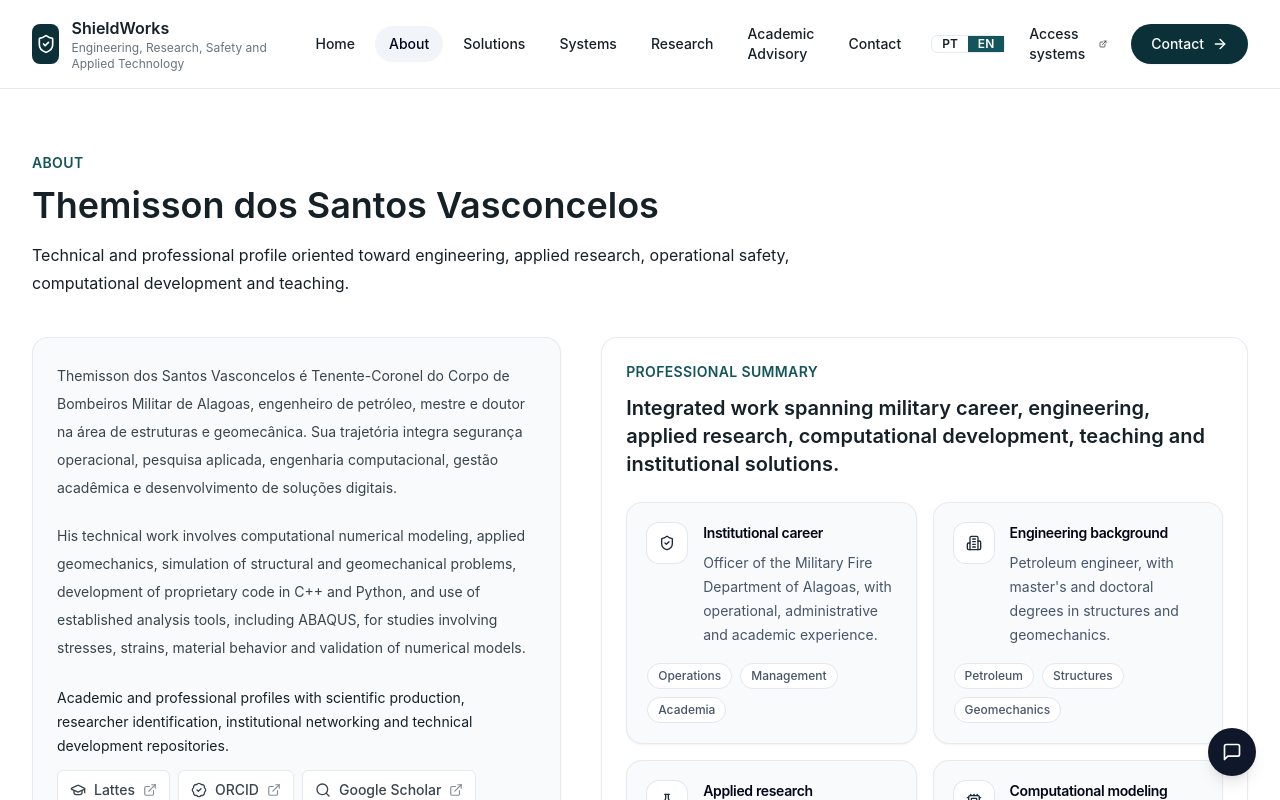
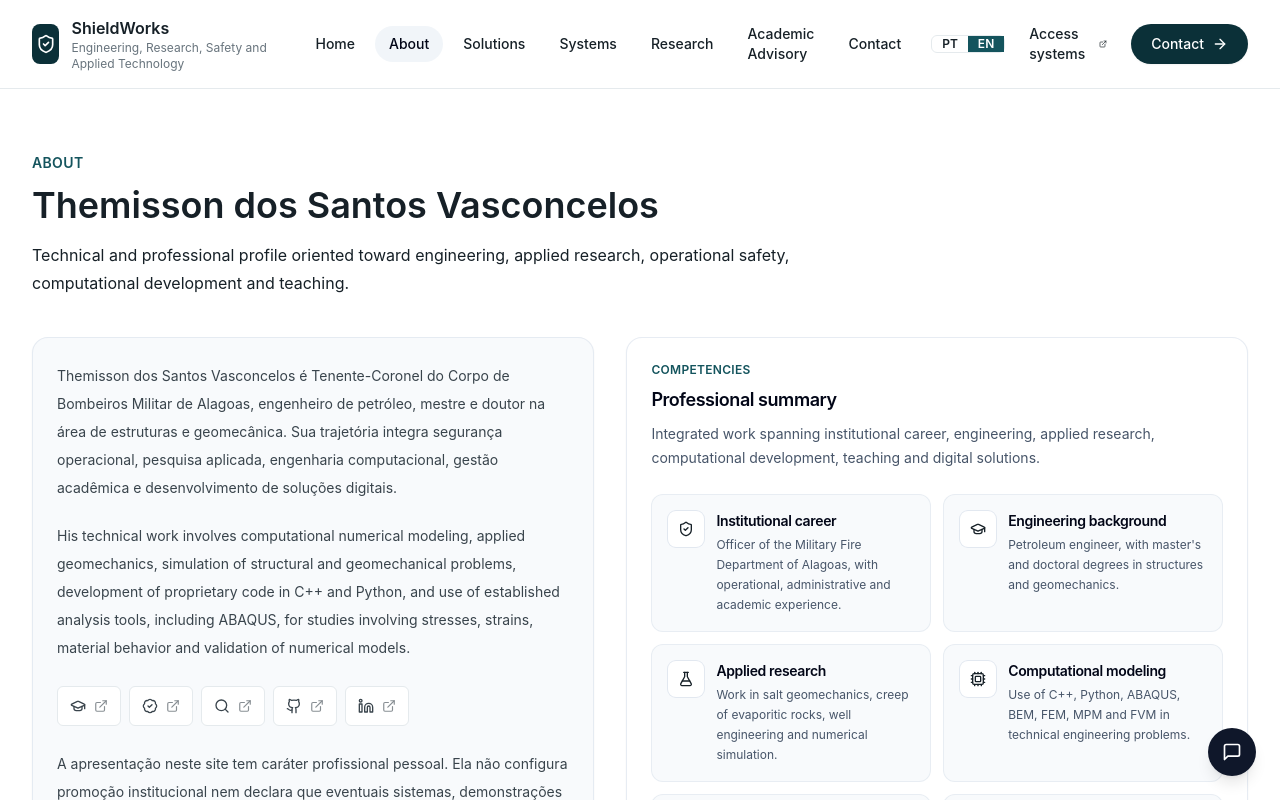
Before and after one commit to Themisson/shieldworks, a Next.js app: page /sobre in a window 1280 px wide. Shown: the top 800 px of the page. Built offline with nearby package versions, Linux system fonts and the light colour scheme.

Commit message:
Extract profile highlights component

```diff
--- a/src/app/sobre/page.tsx
+++ b/src/app/sobre/page.tsx
@@ -1,16 +1,7 @@
 import type { Metadata } from "next";
-import {
-  BookOpenCheck,
-  Building2,
-  Code2,
-  Cpu,
-  FlaskConical,
-  GraduationCap,
-  PanelsTopLeft,
-  SearchCheck,
-  ShieldCheck
-} from "lucide-react";
+import { Code2, GraduationCap, SearchCheck } from "lucide-react";
 import { ProfessionalLinks } from "@/components/ProfessionalLinks";
+import { ProfileHighlights } from "@/components/ProfileHighlights";
 import { CardShell } from "@/components/card";
 import { SectionTitle } from "@/components/section-title";
 
@@ -19,49 +10,6 @@ export const metadata: Metadata = {
   description:
     "Trajetória profissional e acadêmica de Themisson dos Santos Vasconcelos, com atuação em engenharia computacional, geomecânica, segurança operacional, pesquisa aplicada e sistemas institucionais."
 };
-
-const professionalSynthesis = [
-  {
-    title: "Carreira institucional",
-    description:
-      "Oficial do Corpo de Bombeiros Militar de Alagoas, com experiência operacional, administrativa e acadêmica.",
-    icon: ShieldCheck,
-    tags: ["Operações", "Gestão", "Academia"]
-  },
-  {
-    title: "Formação em engenharia",
-    description: "Engenheiro de petróleo, mestre e doutor na área de estruturas e geomecânica.",
-    icon: Building2,
-    tags: ["Petróleo", "Estruturas", "Geomecânica"]
-  },
-  {
-    title: "Pesquisa aplicada",
-    description:
-      "Atuação em geomecânica salina, fluência de rochas evaporíticas, engenharia de poços e simulação numérica.",
-    icon: FlaskConical,
-    tags: ["Geomecânica", "Poços", "Simulação"]
-  },
-  {
-    title: "Modelagem computacional",
-    description: "Uso de C++, Python, ABAQUS, BEM, FEM, MPM e FVM em problemas técnicos de engenharia.",
-    icon: Cpu,
-    tags: ["C++", "Python", "ABAQUS"]
-  },
-  {
-    title: "Ensino e metodologia",
-    description:
-      "Instrutor de TCC e Metodologia Científica desde 2019, com acompanhamento de projetos, artigos, relatórios e bancas.",
-    icon: BookOpenCheck,
-    tags: ["TCC", "Metodologia", "Bancas"]
-  },
-  {
-    title: "Tecnologia institucional",
-    description:
-      "Desenvolvimento de sistemas, rotinas digitais, automação documental e apoio à gestão acadêmica.",
-    icon: PanelsTopLeft,
-    tags: ["Sistemas", "Documentos", "Gestão"]
-  }
-];
 
 export default function SobrePage() {
   return (
@@ -72,7 +20,7 @@ export default function SobrePage() {
           title="Themisson dos Santos Vasconcelos"
           description="Perfil técnico-profissional orientado por engenharia, pesquisa aplicada, segurança operacional, desenvolvimento computacional e ensino."
         />
-        <div className="mt-10 grid gap-10 lg:grid-cols-[0.9fr_1.1fr]">
+        <div className="mt-10 grid gap-8 lg:grid-cols-[0.95fr_1.05fr]">
           <div className="rounded-2xl border border-slate-200/80 bg-slate-50 p-6 shadow-sm">
             <p className="text-sm leading-7 text-graphite-700">
               Themisson dos Santos Vasconcelos é Tenente-Coronel do Corpo de Bombeiros Militar de Alagoas,
@@ -87,7 +35,7 @@ export default function SobrePage() {
               deformações, comportamento de materiais e validação de modelos numéricos.
             </p>
             <div className="mt-6">
-              <ProfessionalLinks />
+              <ProfessionalLinks compact />
             </div>
             <p className="mt-6 text-sm leading-7 text-graphite-700">
               A apresentação neste site tem caráter profissional pessoal. Ela não configura promoção institucional
@@ -95,41 +43,7 @@ export default function SobrePage() {
               ou de qualquer órgão público.
             </p>
           </div>
-          <div className="rounded-2xl border border-slate-200/80 bg-white p-6 shadow-sm">
-            <p className="text-sm font-semibold uppercase tracking-wide text-petroleum-700">Síntese profissional</p>
-            <h2 className="mt-3 text-xl font-semibold tracking-normal text-graphite-900">
-              Atuação integrada entre carreira militar, engenharia, pesquisa aplicada, desenvolvimento computacional,
-              docência e soluções institucionais.
-            </h2>
-            <div className="mt-6 grid gap-4 sm:grid-cols-2">
-              {professionalSynthesis.map((item) => (
-                <article
-                  key={item.title}
-                  className="group rounded-2xl border border-slate-200/80 bg-slate-50 p-5 shadow-sm transition-all duration-200 hover:-translate-y-0.5 hover:border-slate-300 hover:bg-white hover:shadow-md"
-                >
-                  <div className="flex items-start gap-4">
-                    <div className="flex h-10 w-10 shrink-0 items-center justify-center rounded-xl bg-white text-slate-800 ring-1 ring-slate-200 transition-colors group-hover:bg-slate-900 group-hover:text-white">
-                      <item.icon className="h-4 w-4" aria-hidden="true" />
-                    </div>
-                    <div>
-                      <h3 className="text-sm font-semibold tracking-tight text-slate-950">{item.title}</h3>
-                      <p className="mt-2 text-sm leading-6 text-slate-600">{item.description}</p>
-                    </div>
-                  </div>
-                  <div className="mt-4 flex flex-wrap gap-2">
-                    {item.tags.map((tag) => (
-                      <span
-                        key={tag}
-                        className="inline-flex items-center rounded-full border border-slate-200 bg-white px-2.5 py-1 text-xs font-medium text-slate-600"
-                      >
-                        {tag}
-                      </span>
-                    ))}
-                  </div>
-                </article>
-              ))}
-            </div>
-          </div>
+          <ProfileHighlights />
         </div>
         <div className="mt-12 grid gap-6 md:grid-cols-3">
           <CardShell
--- /dev/null
+++ b/src/components/ProfileHighlights.tsx
@@ -0,0 +1,83 @@
+import type { LucideIcon } from "lucide-react";
+import { BookOpenCheck, Cpu, FlaskConical, GraduationCap, PanelsTopLeft, ShieldCheck } from "lucide-react";
+
+type ProfileHighlight = {
+  title: string;
+  description: string;
+  icon: LucideIcon;
+};
+
+const profileHighlights: ProfileHighlight[] = [
+  {
+    title: "Carreira institucional",
+    description:
+      "Oficial do Corpo de Bombeiros Militar de Alagoas, com experiência operacional, administrativa e acadêmica.",
+    icon: ShieldCheck
+  },
+  {
+    title: "Formação em engenharia",
+    description: "Engenheiro de petróleo, mestre e doutor na área de estruturas e geomecânica.",
+    icon: GraduationCap
+  },
+  {
+    title: "Pesquisa aplicada",
+    description:
+      "Atuação em geomecânica salina, fluência de rochas evaporíticas, engenharia de poços e simulação numérica.",
+    icon: FlaskConical
+  },
+  {
+    title: "Modelagem computacional",
+    description: "Uso de C++, Python, ABAQUS, BEM, FEM, MPM e FVM em problemas técnicos de engenharia.",
+    icon: Cpu
+  },
+  {
+    title: "Ensino e metodologia",
+    description:
+      "Instrutor de TCC e Metodologia Científica desde 2019, com acompanhamento de projetos, artigos, relatórios e bancas.",
+    icon: BookOpenCheck
+  },
+  {
+    title: "Tecnologia institucional",
+    description:
+      "Desenvolvimento de sistemas, rotinas digitais, automação documental e apoio à gestão acadêmica.",
+    icon: PanelsTopLeft
+  }
+];
+
+export function ProfileHighlights() {
+  return (
+    <article className="rounded-2xl border border-slate-200/80 bg-white p-6 shadow-sm">
+      <div>
+        <p className="text-xs font-semibold uppercase tracking-wide text-petroleum-700">Competências</p>
+        <h2 className="mt-2 text-lg font-semibold tracking-tight text-slate-950">Síntese profissional</h2>
+        <p className="mt-2 text-sm leading-6 text-slate-600">
+          Atuação integrada entre carreira institucional, engenharia, pesquisa aplicada, desenvolvimento computacional,
+          docência e soluções digitais.
+        </p>
+      </div>
+
+      <div className="mt-6 grid gap-3 sm:grid-cols-2">
+        {profileHighlights.map((item) => {
+          const Icon = item.icon;
+
+          return (
+            <div
+              key={item.title}
+              className="group rounded-xl border border-slate-200/70 bg-slate-50 p-4 transition-all duration-200 hover:border-slate-300 hover:bg-white hover:shadow-sm"
+            >
+              <div className="flex items-start gap-3">
+                <div className="flex h-9 w-9 shrink-0 items-center justify-center rounded-lg bg-white text-petroleum-800 ring-1 ring-slate-200 transition-colors group-hover:bg-petroleum-900 group-hover:text-white">
+                  <Icon className="h-4 w-4" aria-hidden="true" />
+                </div>
+                <div>
+                  <h3 className="text-sm font-semibold tracking-tight text-slate-950">{item.title}</h3>
+                  <p className="mt-1 text-xs leading-5 text-slate-600">{item.description}</p>
+                </div>
+              </div>
+            </div>
+          );
+        })}
+      </div>
+    </article>
+  );
+}
--- a/src/i18n/translations.ts
+++ b/src/i18n/translations.ts
@@ -77,7 +77,9 @@ export const translations: Record<string, string> = {
   "Capacitação técnica futura": "Future technical training",
 
   "Perfil técnico-profissional orientado por engenharia, pesquisa aplicada, segurança operacional, desenvolvimento computacional e ensino.": "Technical and professional profile oriented toward engineering, applied research, operational safety, computational development and teaching.",
+  "Competências": "Competencies",
   "Síntese profissional": "Professional summary",
+  "Atuação integrada entre carreira institucional, engenharia, pesquisa aplicada, desenvolvimento computacional, docência e soluções digitais.": "Integrated work spanning institutional career, engineering, applied research, computational development, teaching and digital solutions.",
   "Atuação integrada entre carreira militar, engenharia, pesquisa aplicada, desenvolvimento computacional, docência e soluções institucionais.": "Integrated work spanning military career, engineering, applied research, computational development, teaching and institutional solutions.",
   "Carreira institucional": "Institutional career",
   "Oficial do Corpo de Bombeiros Militar de Alagoas, com experiência operacional, administrativa e acadêmica.": "Officer of the Military Fire Department of Alagoas, with operational, administrative and academic experience.",
```
